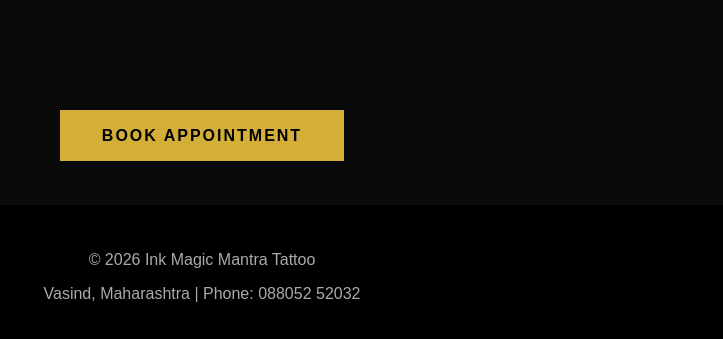
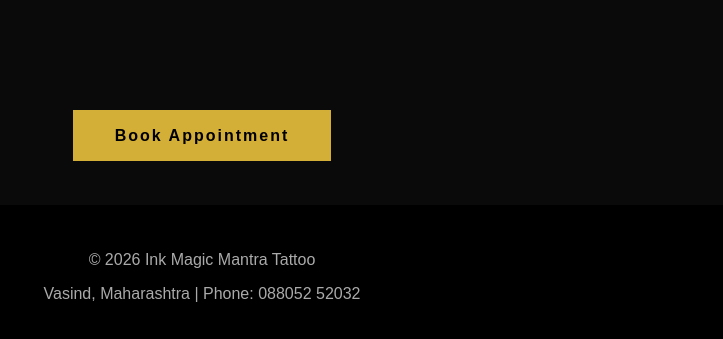
Before and after one commit to sangitnipurte/tattoo_portfolio, a plain HTML site: page coverups.html in a window 1280 px wide. Shown: the part 1184-1523 px from the top of the page, 438-1161 px from the left. Drawn offline with Linux system fonts and the light colour scheme.

Commit message:
Updated appointment google form

```diff
--- a/coverups.html
+++ b/coverups.html
@@ -145,7 +145,9 @@
 </div>
 
 <div class="cta">
-<a href="https://wa.me/918805252032" target="_blank">BOOK APPOINTMENT</a>
+<a href="YOUR_GOOGLE_FORM_LINK" target="_blank" class="cta-button">
+    Book Appointment
+</a>
 </div>
 </section>
 
```
Also changed, not shown: custom-designs.htm (+3 -1 lines), index.html (+1 -1 lines), realism.html (+3 -2 lines), touchups.html (+3 -1 lines), traditional.html (+3 -1 lines).
